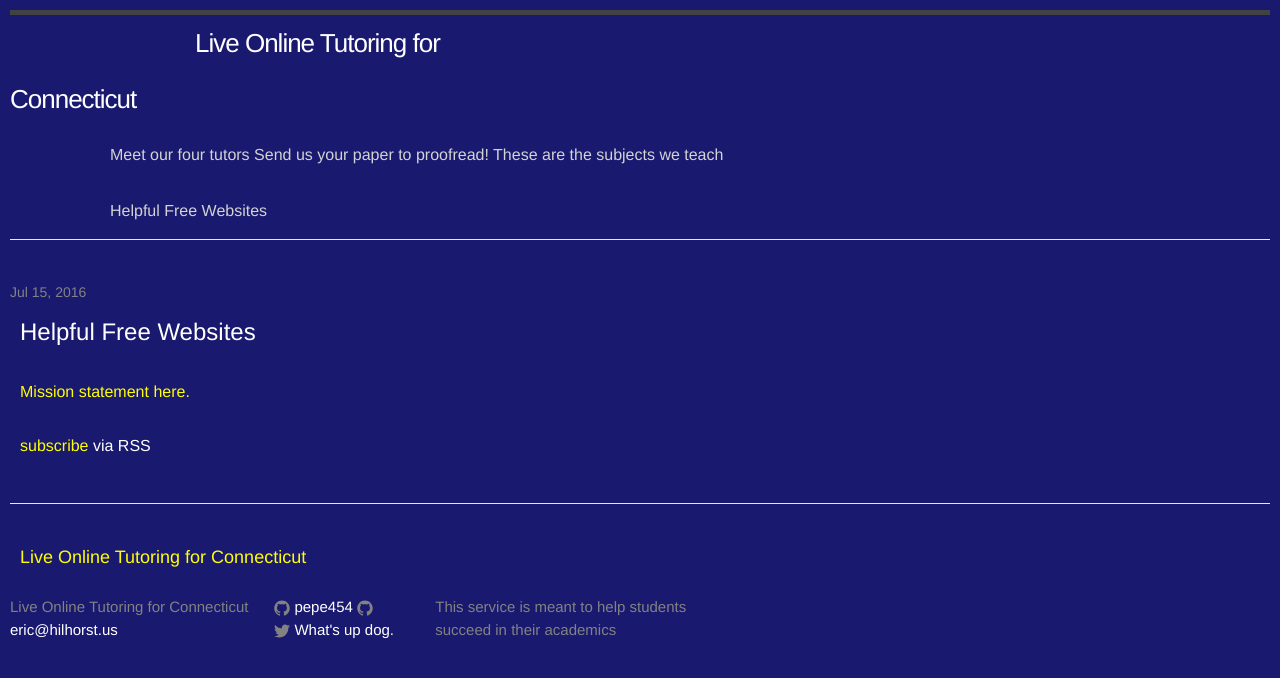
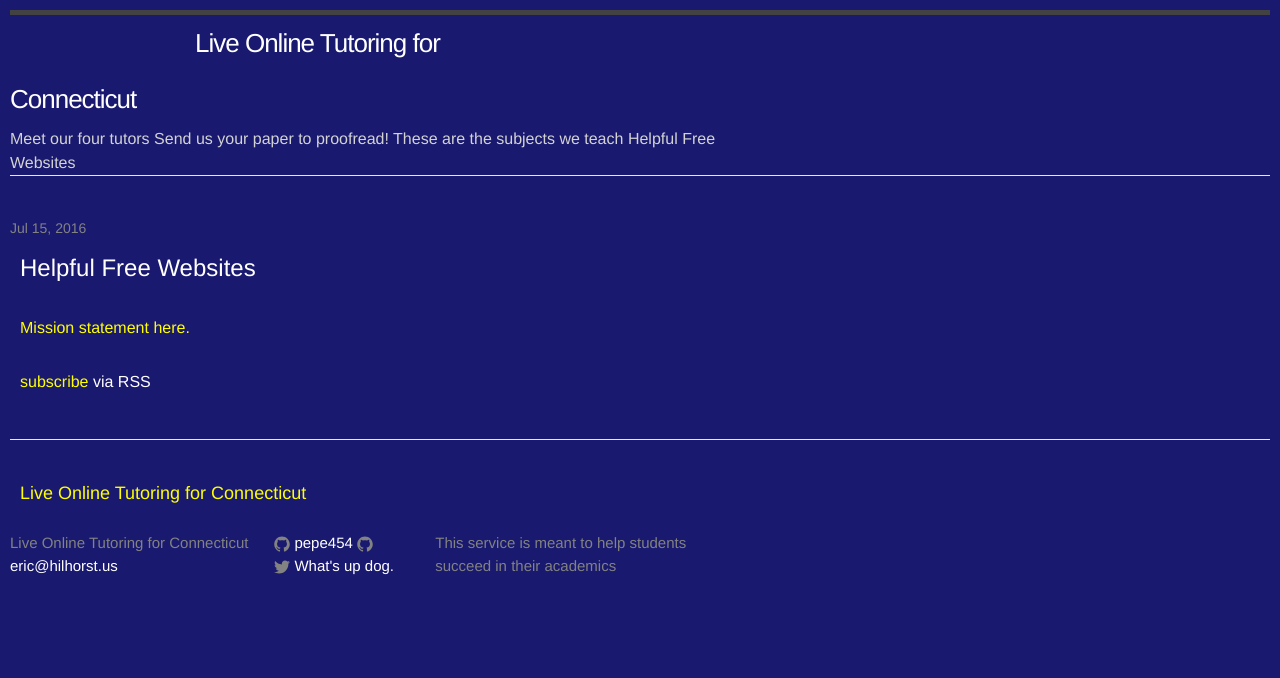
Before and after one commit to pepe454/pepe454.github.io, a Jekyll site: the page built from index.html, in a window 1280 px wide. Shown: the top 678 px of the page. Built offline with Jekyll 4.4.1, drawn with Linux system fonts in a browser that asks for light colours.

Commit message:
Update _layout.scss

```diff
--- a/_sass/_layout.scss
+++ b/_sass/_layout.scss
@@ -23,8 +23,8 @@
 
 
 .site-nav {
-    line-height: 56px;
-    margin-left: 100px;
+    line-height: 0px;
+    margin-left: 0px;
 
     .menu-icon {
         display: none;
```
